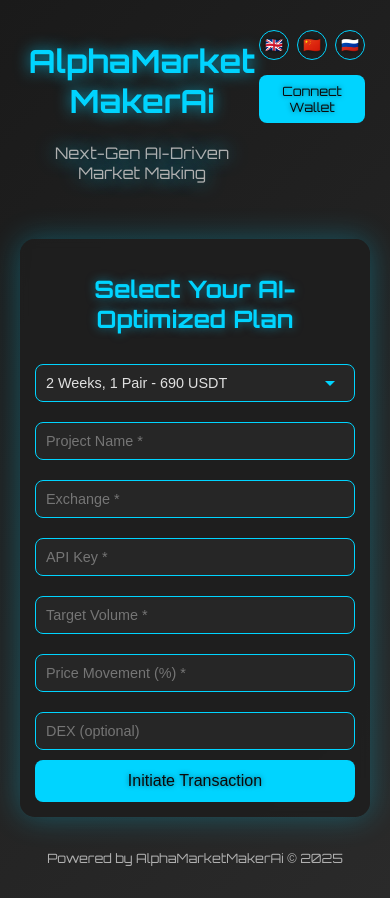
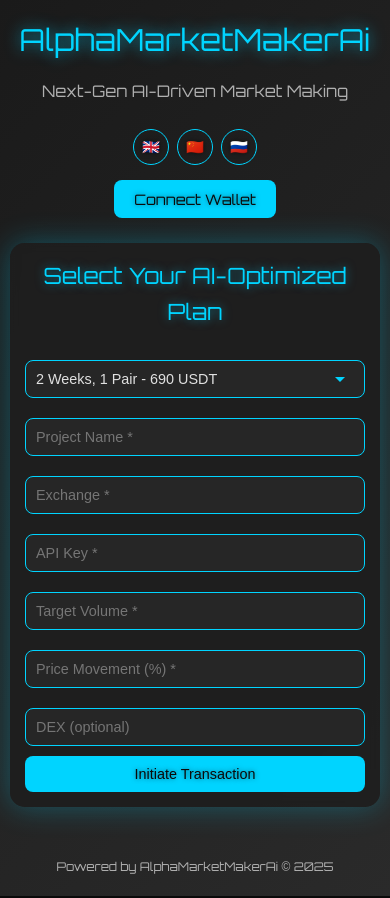
Before and after one commit to Alex69ey/fronted, a React (Create React App) app: page / in a window 390 px wide. Built offline with nearby package versions, Linux system fonts and the light colour scheme; what web3modal would draw is missing.

Commit message:
Improved mobile responsiveness with updated CSS

```diff
--- a/src/App.css
+++ b/src/App.css
@@ -1,4 +1,66 @@
 @import url("https://fonts.googleapis.com/css2?family=Orbitron:wght@400;700&display=swap");
+
+/* Resetting default styles */
+html, body, div, span, applet, object, iframe,
+h1, h2, h3, h4, h5, h6, p, blockquote, pre,
+a, abbr, acronym, address, big, cite, code,
+del, dfn, em, img, ins, kbd, q, s, samp,
+small, strike, strong, sub, sup, tt, var,
+b, u, i, center,
+dl, dt, dd, ol, ul, li,
+fieldset, form, label, legend,
+table, caption, tbody, tfoot, thead, tr, th, td,
+article, aside, canvas, details, embed,
+figure, figcaption, footer, header, hgroup,
+menu, nav, output, ruby, section, summary,
+time, mark, audio, video {
+  margin: 0;
+  padding: 0;
+  border: 0;
+  font-size: 100%;
+  font: inherit;
+  vertical-align: baseline;
+}
+
+/* HTML5 display-role reset for older browsers */
+article, aside, details, figcaption, figure,
+footer, header, hgroup, menu, nav, section {
+  display: block;
+}
+
+body {
+  line-height: 1;
+}
+
+ol, ul {
+  list-style: none;
+}
+
+blockquote, q {
+  quotes: none;
+}
+
+blockquote:before, blockquote:after,
+q:before, q:after {
+  content: '';
+  content: none;
+}
+
+table {
+  border-collapse: collapse;
+  border-spacing: 0;
+}
+
+/* General styles */
+html {
+  box-sizing: border-box;
+}
+
+*,
+*:before,
+*:after {
+  box-sizing: inherit;
+}
 
 body {
   margin: 0;
@@ -6,20 +68,23 @@
   background: #0a0a0a;
   color: #e0e0e0;
   overflow-x: hidden;
-  font-size: 16px; /* Базовый размер шрифта для body */
+  font-size: 16px; /* Base font size */
+  line-height: 1.6; /* Improve readability */
 }
 
+/* App container */
 .app-container {
   min-height: 100vh;
   display: flex;
   flex-direction: column;
   align-items: center;
   justify-content: space-between;
-  padding: 20px;
+  padding: 15px; /* Reduced padding */
   position: relative;
   background: linear-gradient(135deg, #1a1a1a, #2a2a2a);
 }
 
+/* Particles.js styles */
 #tsparticles {
   position: absolute;
   top: 0;
@@ -29,47 +94,48 @@
   z-index: -1;
 }
 
+/* Header styles */
 .header {
   display: flex;
-  justify-content: center;
-  align-items: flex-start;
+  flex-direction: column; /* Stack content vertically */
+  align-items: center; /* Center items horizontally */
   width: 100%;
   max-width: 1100px;
   margin: 0 auto;
-  margin-bottom: 40px;
-  position: relative;
-  animation: glow 2s infinite alternate;
-  padding: 0 10px; /* Добавлен отступ */
-  box-sizing: border-box; /* Учитываем отступ в общей ширине */
+  margin-bottom: 20px; /* Reduced margin */
+  padding: 10px; /* Add some padding */
+  text-align: center; /* Center content */
 }
 
 .header-content {
-  text-align: center;
-  flex-grow: 0;
+  margin-bottom: 15px; /* Space between title and subtitle */
 }
 
 .header-content h1 {
-  font-size: 2.5em; /* Меньше для мобильных */
+  font-size: 2.2em;
   color: #00d4ff;
   text-shadow: 0 0 15px rgba(0, 212, 255, 0.7);
-  word-break: break-word; /* Перенос длинных слов */
+  word-break: break-word; /* Handle long words */
+  margin-bottom: 0.5em; /* Spacing below the heading */
 }
 
 .header-content p {
-  font-size: 1.1em; /* Меньше для мобильных */
+  font-size: 1.1em;
   color: #b0b0b0;
-  word-break: break-word; /* Перенос длинных слов */
+  word-break: break-word;
+  margin-bottom: 0; /* Remove default margin */
 }
 
+/* Wallet controls styles */
 .wallet-controls {
-  position: absolute;
-  top: -10px;
-  right: -20px;
   display: flex;
-  align-items: center;
-  gap: 10px;
+  flex-direction: column; /* Stack controls vertically */
+  align-items: center; /* Center controls horizontally */
+  gap: 10px; /* Spacing between items */
+  margin-top: 10px; /* Space above the wallet controls */
 }
 
+/* Language buttons styles */
 .language-buttons {
   display: flex;
   gap: 8px;
@@ -79,17 +145,17 @@
   background: transparent;
   border: 1px solid #00d4ff;
   color: #e0e0e0;
-  padding: 6px;
-  margin: 0;
+  padding: 8px; /* Increased padding */
   border-radius: 50%;
   cursor: pointer;
   font-size: 0.9em;
-  width: 30px;
-  height: 30px;
+  width: 36px;
+  height: 36px;
   display: flex;
   align-items: center;
   justify-content: center;
   transition: all 0.3s;
+  line-height: 1; /* Prevent extra space */
 }
 
 .language-buttons button:hover {
@@ -98,13 +164,14 @@
   transform: scale(1.1);
 }
 
+/* Wallet button styles */
 .wallet-button {
-  padding: 8px 18px;
+  padding: 10px 20px; /* Adjusted padding */
   background: #00d4ff;
   border: none;
   border-radius: 8px;
   color: #0a0a0a;
-  font-size: 0.8em;
+  font-size: 1em;
   cursor: pointer;
   transition: all 0.3s;
   font-family: "Orbitron", sans-serif;
@@ -115,46 +182,51 @@
   box-shadow: 0 0 15px rgba(0, 212, 255, 0.7);
 }
 
+/* Wallet address styles */
 .wallet-address {
   color: #00d4ff;
-  font-size: 0.8em;
+  font-size: 0.9em;
   text-shadow: 0 0 5px rgba(0, 212, 255, 0.5);
-  word-break: break-word; /* Перенос длинных слов */
+  word-break: break-word;
+  margin-top: 5px; /* Add spacing above the address */
 }
 
+/* Form container styles */
 .form-container {
   background: rgba(31, 31, 31, 0.9);
-  padding: 20px; /* Меньше отступы */
+  padding: 25px; /* Adjusted padding */
   border-radius: 15px;
   box-shadow: 0 0 30px rgba(0, 212, 255, 0.3);
   width: 100%;
   max-width: 550px;
   backdrop-filter: blur(5px);
-  box-sizing: border-box; /* Учитываем padding */
+  margin-bottom: 20px; /* Space before footer */
 }
 
 .form-container h2 {
   color: #00d4ff;
   text-align: center;
-  margin-bottom: 20px; /* Меньше отступ */
-  font-size: 1.5em; /* Меньше заголовок */
+  margin-bottom: 20px; /* Adjusted margin */
+  font-size: 1.6em; /* Adjusted font size */
   text-shadow: 0 0 10px rgba(0, 212, 255, 0.5);
 }
 
+/* Input and select styles */
 select,
 input {
   width: 100%;
-  padding: 10px; /* Меньше отступы */
-  margin: 10px 0; /* Меньше отступы */
+  padding: 12px;
+  margin: 10px 0;
   border: 1px solid #00d4ff;
   border-radius: 8px;
   background: rgba(42, 42, 42, 0.8);
   color: #e0e0e0;
-  font-size: 0.9em;
+  font-size: 1em;
   transition: all 0.3s;
   box-sizing: border-box;
 }
 
+/* Select specific styles */
 select {
   appearance: none;
   -webkit-appearance: none;
@@ -170,9 +242,10 @@
   background: rgba(42, 42, 42, 0.8);
   color: #e0e0e0;
   font-family: "Orbitron", sans-serif;
-  min-width: auto; /* Убираем фикс. ширину */
+  min-width: auto; /* Remove fixed width */
 }
 
+/* Focus styles for input and select */
 select:focus,
 input:focus {
   outline: none;
@@ -180,14 +253,15 @@
   border-color: #00b0d4;
 }
 
+/* Button styles */
 button {
   width: 100%;
-  padding: 12px; /* Меньше отступы */
+  padding: 14px;
   background: #00d4ff;
   border: none;
   border-radius: 8px;
   color: #0a0a0a;
-  font-size: 1em; /* Меньше размер */
+  font-size: 1.1em;
   cursor: pointer;
   transition: all 0.3s;
   text-shadow: 0 0 5px rgba(0, 0, 0, 0.5);
@@ -199,13 +273,14 @@
   transform: translateY(-2px);
 }
 
+/* Status message styles */
 .status {
-  margin-top: 15px; /* Меньше отступ */
+  margin-top: 15px;
   text-align: center;
   color: #00d4ff;
-  font-size: 0.9em; /* Меньше размер */
+  font-size: 0.9em;
   animation: fadeIn 0.5s;
-  word-break: break-word; /* Перенос длинных слов */
+  word-break: break-word;
 }
 
 .status.scanning {
@@ -229,38 +304,16 @@
   animation: scan 2s infinite;
 }
 
+/* Footer styles */
 footer {
-  margin-top: 20px; /* Меньше отступ */
+  margin-top: 20px;
   color: #b0b0b0;
-  font-size: 0.8em; /* Меньше размер */
-  text-align: center; /* Центрируем текст */
+  font-size: 0.8em;
+  text-align: center;
+  padding: 10px; /* Add some padding */
 }
 
-/* Media Queries для совсем маленьких экранов */
-@media (max-width: 576px) {
-  .header {
-    padding: 0 5px; /* Еще меньше отступ */
-  }
-  .wallet-controls {
-    position: static; /* Убираем absolute позиционирование */
-    margin-top: 10px; /* Добавляем отступ сверху */
-    flex-direction: column; /* Кнопки в столбик */
-    align-items: center; /* Центрируем по горизонтали */
-  }
-  .language-buttons {
-    margin-bottom: 5px; /* Отступ между кнопками и кошельком */
-  }
-  .form-container {
-    padding: 15px; /* Еще меньше отступы */
-  }
-  .header-content h1 {
-    font-size: 2em; /* Еще меньше */
-  }
-  .header-content p {
-    font-size: 1em; /* Еще меньше */
-  }
-}
-
+/* Keyframes for animations */
 @keyframes glow {
   0% {
     text-shadow: 0 0 10px rgba(0, 212, 255, 0.5);
@@ -290,3 +343,102 @@
     left: 100%;
   }
 }
+
+/* Media queries for responsiveness */
+/* For extra small screens (phones) */
+@media (max-width: 576px) {
+  .app-container {
+    padding: 10px; /* Further reduced padding for smaller screens */
+  }
+
+  .header {
+    padding: 5px; /* Reduced header padding */
+  }
+
+  .header-content h1 {
+    font-size: 1.9em; /* Further reduce the font size */
+  }
+
+  .header-content p {
+    font-size: 1em;
+  }
+
+  .wallet-controls {
+    flex-direction: column; /* Stack the buttons and address */
+    align-items: center; /* Center them */
+  }
+
+  .language-buttons {
+    margin-bottom: 5px; /* Give some space between the language buttons and wallet */
+  }
+
+  .wallet-button {
+    font-size: 0.9em; /* Adjust the font size of the button */
+  }
+
+  .wallet-address {
+    font-size: 0.8em; /* Smaller wallet address */
+  }
+
+  .form-container {
+    padding: 15px; /* Further reduce the form container padding */
+  }
+
+  .form-container h2 {
+    font-size: 1.4em; /* Reduce the heading size */
+  }
+
+  select,
+  input,
+  button {
+    padding: 10px; /* Adjust the padding of input elements */
+    font-size: 0.9em; /* Make the input elements smaller */
+  }
+
+  .status {
+    font-size: 0.8em; /* Smaller status text */
+  }
+
+  footer {
+    font-size: 0.75em; /* Further reduce the footer size */
+  }
+}
+
+/* For small screens (tablets) */
+@media (min-width: 577px) and (max-width: 768px) {
+  .header-content h1 {
+    font-size: 2.4em; /* Adjust heading size for tablets */
+  }
+
+  .form-container {
+    padding: 30px; /* Slightly increase form container padding */
+  }
+
+  select,
+  input,
+  button {
+    font-size: 1.1em; /* Slightly increase font size for tablet inputs */
+  }
+}
+
+/* For medium screens (desktops) */
+@media (min-width: 769px) and (max-width: 992px) {
+  .header-content h1 {
+    font-size: 2.6em; /* Adjust heading size for smaller desktops */
+  }
+}
+
+/* For larger screens (desktops) */
+@media (min-width: 993px) {
+  .app-container {
+    padding: 25px; /* Increase padding for larger screens */
+  }
+
+  .header-content h1 {
+    font-size: 2.8em; /* Adjust heading size for larger desktops */
+  }
+
+  .form-container {
+    padding: 40px; /* Increase form container padding */
+  }
+}
```
